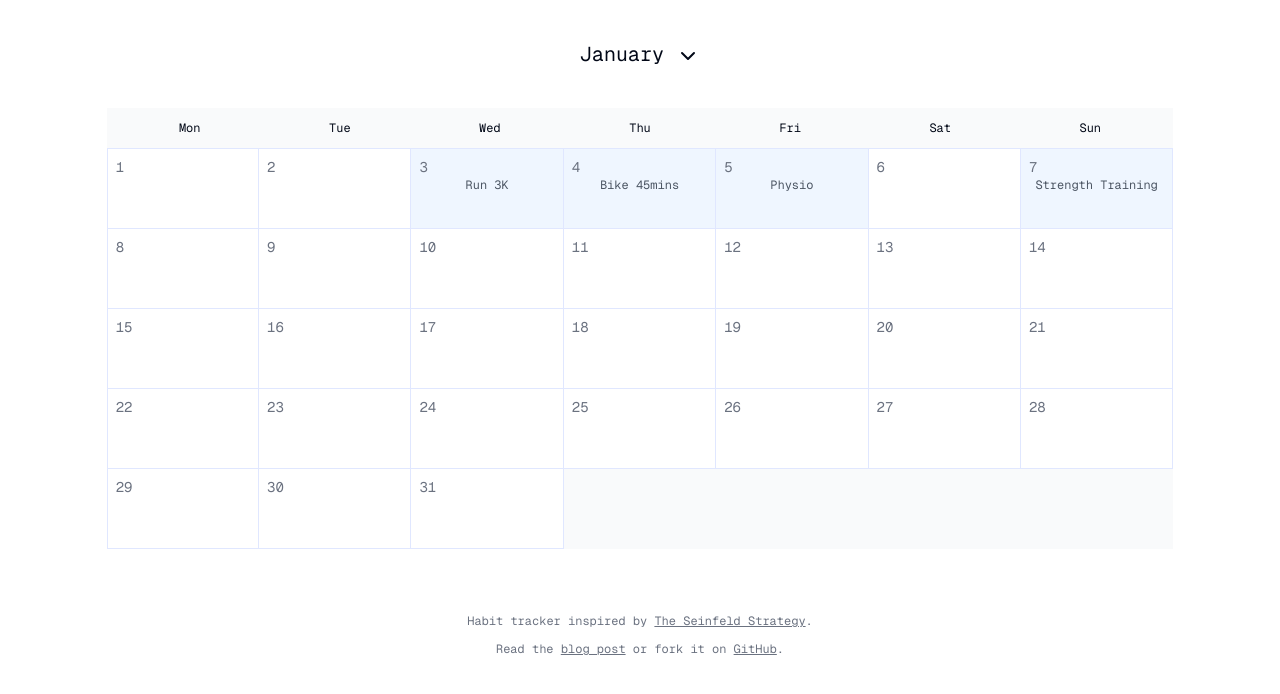
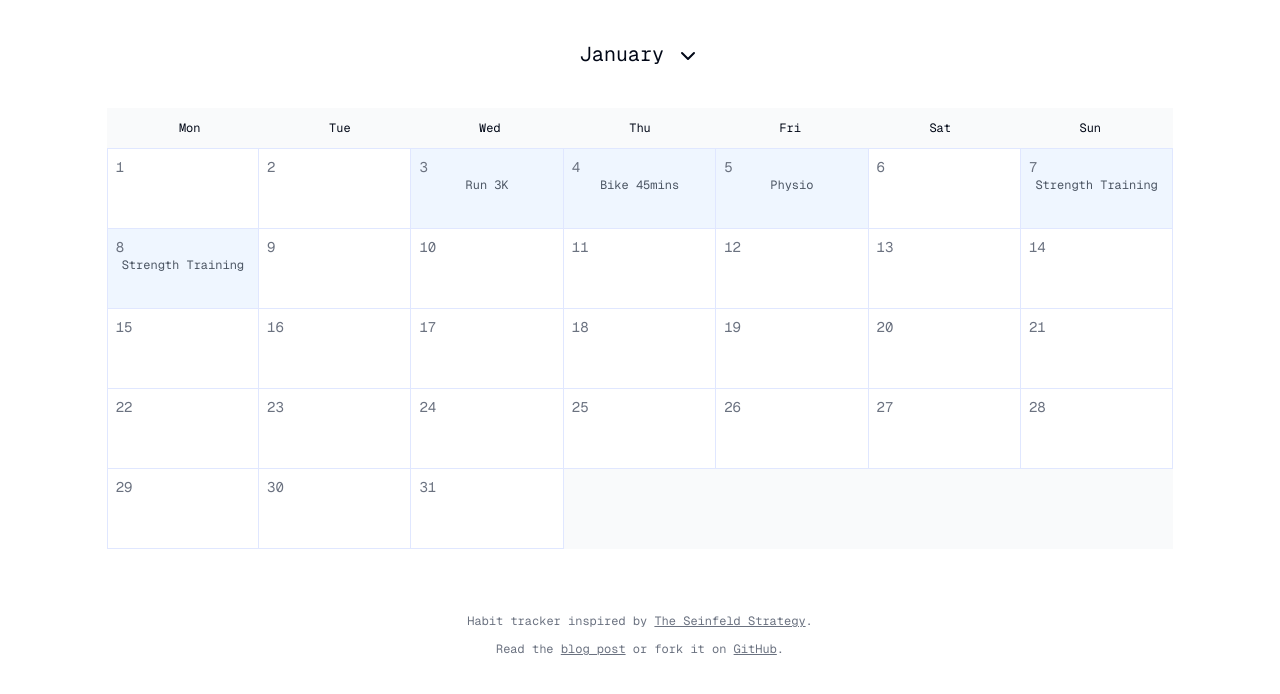
Before and after one commit to scottgallant/seinfeld-calendar, a Next.js app: page / in a window 1280 px wide. Shown: the top 694 px of the page. Built offline with nearby package versions, Linux system fonts and the light colour scheme.

Commit message:
Update specialDates.js

```diff
--- a/src/data/specialDates.js
+++ b/src/data/specialDates.js
@@ -3,6 +3,7 @@ const specialDates = [
     { "date": "2024-01-04", "description": "Bike 45mins" },
     { "date": "2024-01-05", "description": "Physio" },
     { "date": "2024-01-07", "description": "Strength Training" },
+    { "date": "2024-01-08", "description": "Strength Training" },
 ];
 
 export default specialDates;
```
